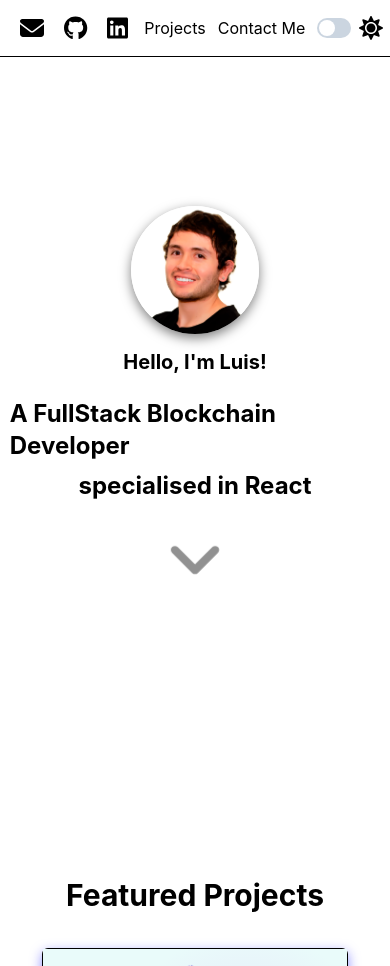
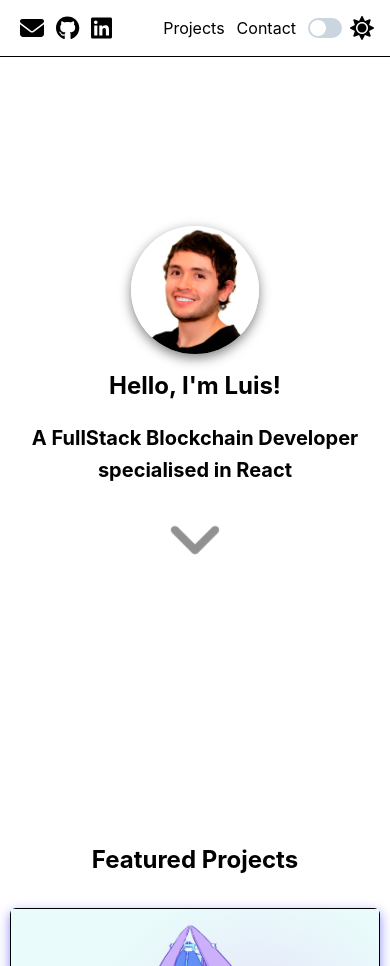
Before and after one commit to luiscaceresd/portfolio, a React (Create React App) app: page / in a window 390 px wide. Shown: the top 966 px of the page. Built offline with nearby package versions, Linux system fonts and the light colour scheme.

Commit message:
updating responsiveness

```diff
--- a/src/components/ContactMeSection.js
+++ b/src/components/ContactMeSection.js
@@ -71,7 +71,7 @@ const LandingSection = () => {
         py={{ base: 8, md: 32 }}
         alignItems="center"
       >
-        <Heading as="h1" id="contactme-section">
+        <Heading as="h1" id="contactme-section" size={{ base: "lg", md: "lg" }}>
           Contact me
         </Heading>
         <Box p={6} rounded="md" w="100%">
--- a/src/components/Header.js
+++ b/src/components/Header.js
@@ -74,10 +74,10 @@ const Header = () => {
          <HStack
            justifyContent="space-between"
            alignItems="center"
-           spacing={{ base: 3, md: 6 }}
+           spacing={{ base: 1, md: 6 }}
          >
            <nav>
-             <HStack spacing={{ base: 3, md: 6 }}>
+             <HStack spacing={{ base: 1, md: 6 }}>
                {socials.map(({ icon, url }) => (
                  <Link key={url} href={url} isExternal p={{ base: 1, md: 2 }}>
                    <FontAwesomeIcon icon={icon} size={iconSize} />
@@ -93,7 +93,7 @@ const Header = () => {
                    Projects
                  </Text>
                  <Text as={Link} href="#contact-me" onClick={handleClick('contactme')} fontSize={fontSize}>
-                   Contact&nbsp;Me
+                   Contact
                  </Text>
                </HStack>
              </nav>
--- a/src/components/LandingSection.js
+++ b/src/components/LandingSection.js
@@ -77,7 +77,7 @@ const LandingSection = () => {
             }}
           />{" "}
           {/* Responsive avatar size */}
-          <Heading as="h1" size={{ base: "md", md: "lg" }}>
+          <Heading as="h1" size={{ base: "lg", md: "lg" }}>
             {" "}
             {/* Responsive font size */}
             Hello, I'm Luis!
@@ -86,10 +86,10 @@ const LandingSection = () => {
         <VStack spacing={{ base: "24px", md: "48px" }}>
           {/* Adjusted spacing */}
           <VStack spacing={{ base: "8px", md: "16px" }}>
-            <Heading as="h2" size={{ base: "lg", md: "2xl" }}>
+            <Heading as="h2" size={{ base: "md", md: "2xl" }}>
               {/* Responsive font size */}A FullStack Blockchain Developer
             </Heading>
-            <Heading as="h2" size={{ base: "lg", md: "2xl" }}>
+            <Heading as="h2" size={{ base: "md", md: "2xl" }}>
               {/* Responsive font size */}
               specialised in React
             </Heading>
--- a/src/components/ProjectsSection.js
+++ b/src/components/ProjectsSection.js
@@ -41,7 +41,6 @@ const ProjectsSection = () => {
       backgroundColor={backgroundColor}
       color={fontColor}
       isDarkBackground
-      p={8}
       alignItems="center"
       spacing={8}
       display="flex" // Makes FullScreenSection a flex container
@@ -50,7 +49,7 @@ const ProjectsSection = () => {
       minHeight={{ base: "80vh", md: "20vh" }}
       minWidth={{ base: "95vw", md: "10vw" }}
     >
-      <Heading as="h1" id="projects-section">
+      <Heading as="h1" id="projects-section" size={{ base: "lg", md: "lg" }}>
         Featured Projects
       </Heading>
       <Box
```
